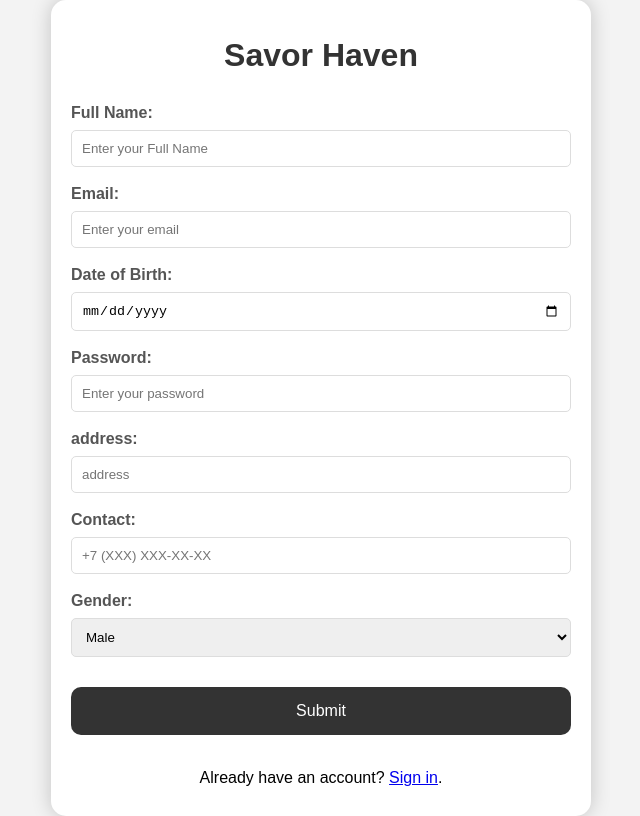
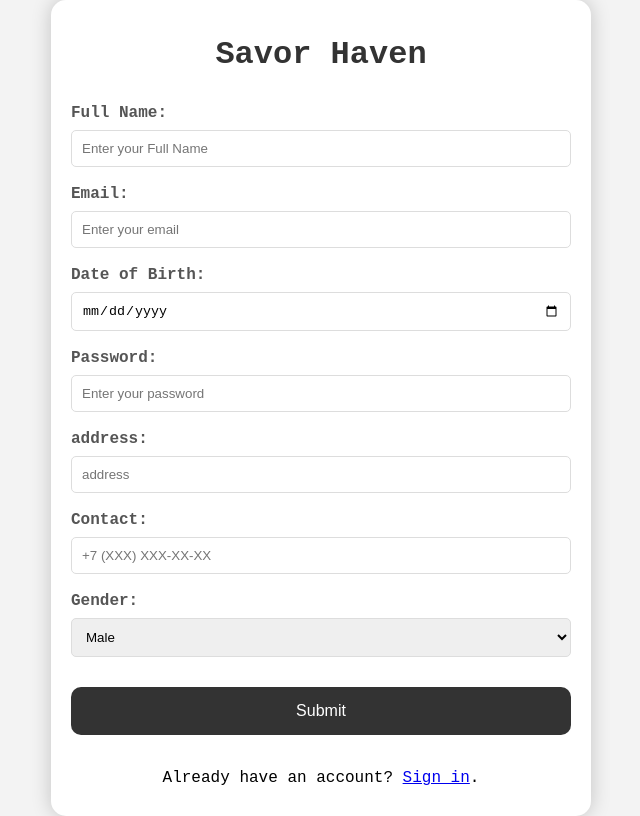
Before and after one commit to amrrwael/Delivery-website-Hits, a plain HTML site: page html/register.html in a window 1280 px wide. Shown: the whole page, without its empty margins (319-959 px from the left). Drawn offline with Linux system fonts and the light colour scheme; a web font is replaced by a local one.

Commit message:
Update register.css

```diff
--- a/css/register.css
+++ b/css/register.css
@@ -1,9 +1,8 @@
-/* style.css */
 body {
 	display: flex;
 	align-items: center;
 	justify-content: center;
-	font-family: sans-serif,'Courier New','monospace';
+	font-family: 'Courier New','monospace';
 	line-height: 1.5;
 	min-height: 100vh;
 	background: #f3f3f3;
```
